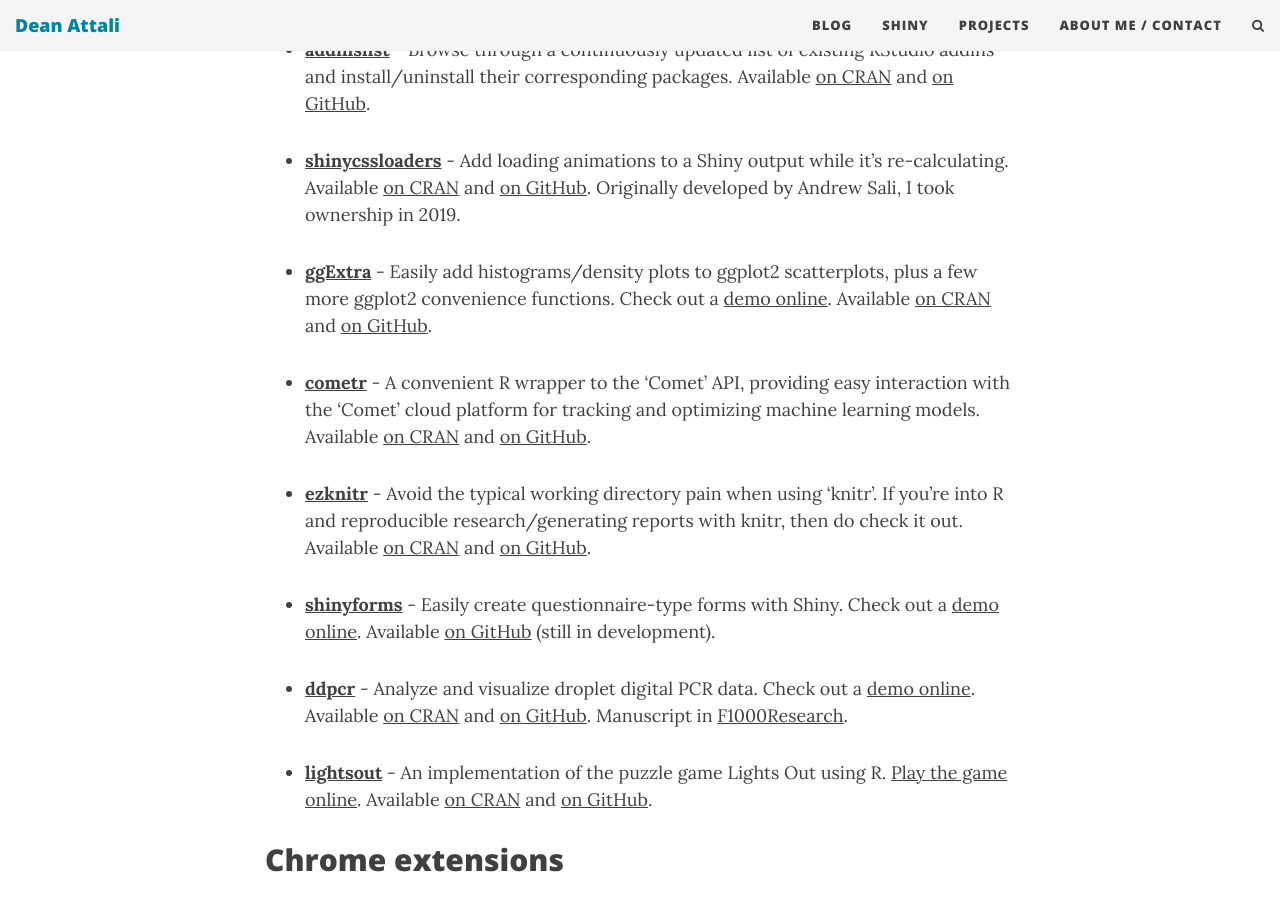
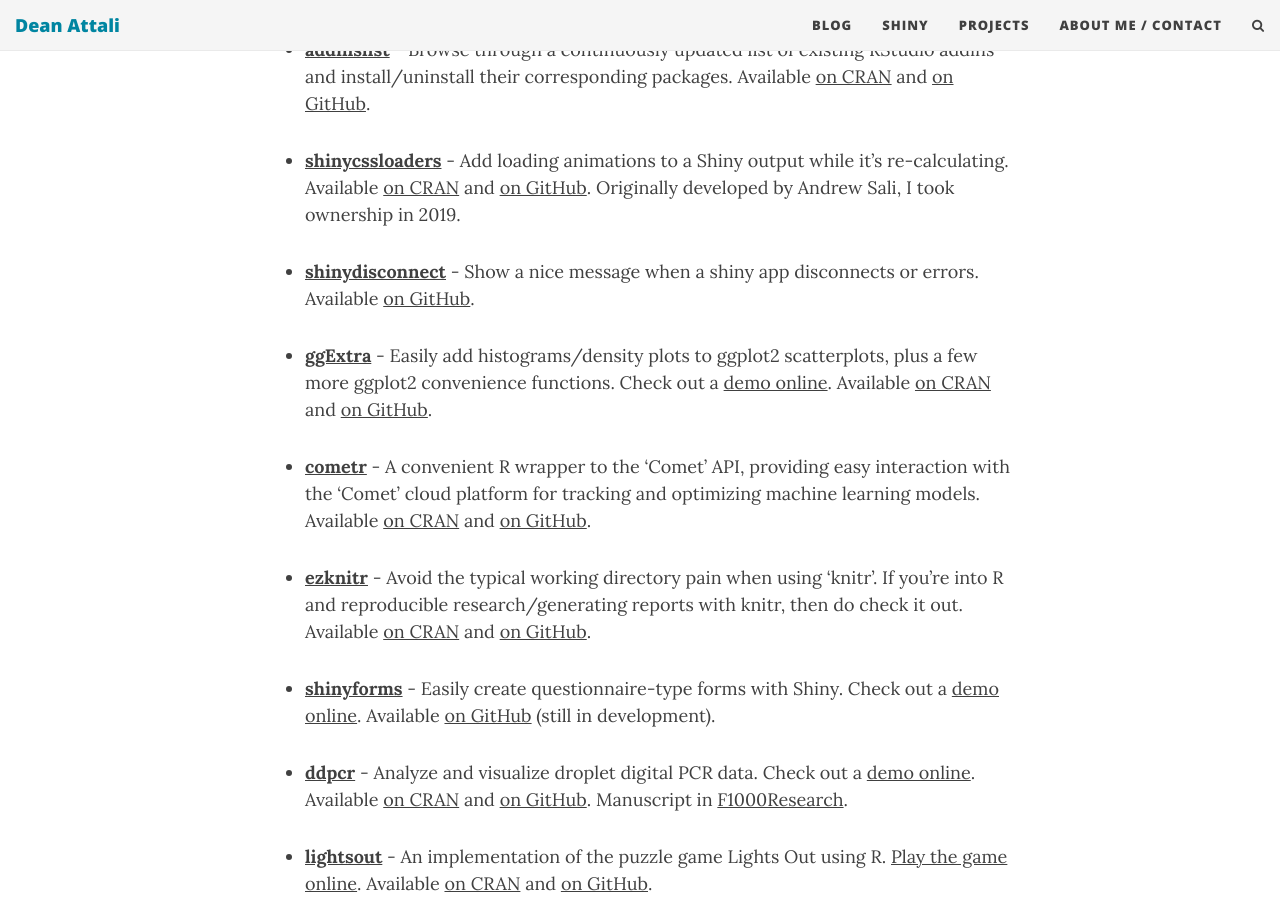
Before and after one commit to daattali/daattali.github.io, a Jekyll site: the page built from projects.md, in a window 1280 px wide and 900 px high, scrolled down 1729 px. Built offline with Jekyll 4.4.1, drawn with Linux system fonts in a browser that asks for light colours; nearby versions of some CDN libraries; comment, search, counter and statistics services are not loaded.

Commit message:
add shinydisconnect to projects

```diff
--- a/projects.md
+++ b/projects.md
@@ -42,6 +42,8 @@
 - **[addinslist](https://github.com/daattali/addinslist)** - Browse through a continuously updated list of existing RStudio addins and install/uninstall their corresponding packages. Available [on CRAN](https://cran.r-project.org/package=addinslist) and [on GitHub](https://github.com/daattali/addinslist).
 
 - **[shinycssloaders](https://github.com/daattali/shinycssloaders)** - Add loading animations to a Shiny output while it's re-calculating. Available [on CRAN](https://cran.r-project.org/package=shinycssloaders) and [on GitHub](https://github.com/daattali/shinycssloaders). Originally developed by Andrew Sali, I took ownership in 2019.
+
+- **[shinydisconnect](https://github.com/daattali/shinydisconnect)** - Show a nice message when a shiny app disconnects or errors. Available [on GitHub](https://github.com/daattali/shinycssloaders).
 
 - **[ggExtra](https://github.com/daattali/ggExtra)** - Easily add histograms/density plots to ggplot2 scatterplots, plus a few more ggplot2 convenience functions. Check out a [demo online](https://daattali.com/shiny/ggExtra-ggMarginal-demo/). Available [on CRAN](https://cran.r-project.org/package=ggExtra) and [on GitHub](https://github.com/daattali/ggExtra).
 
```
